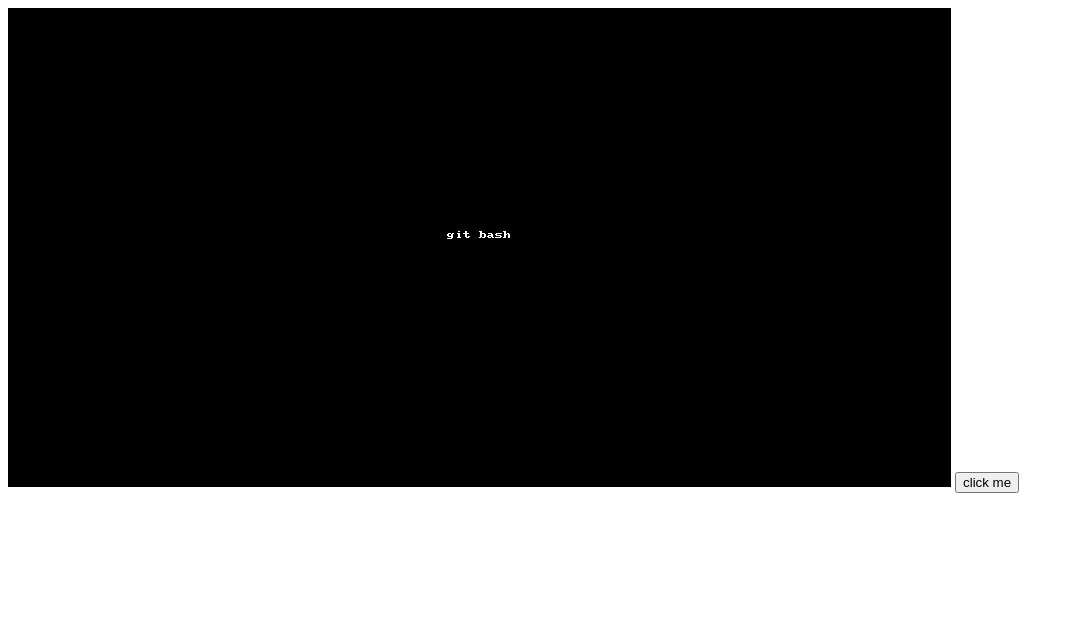
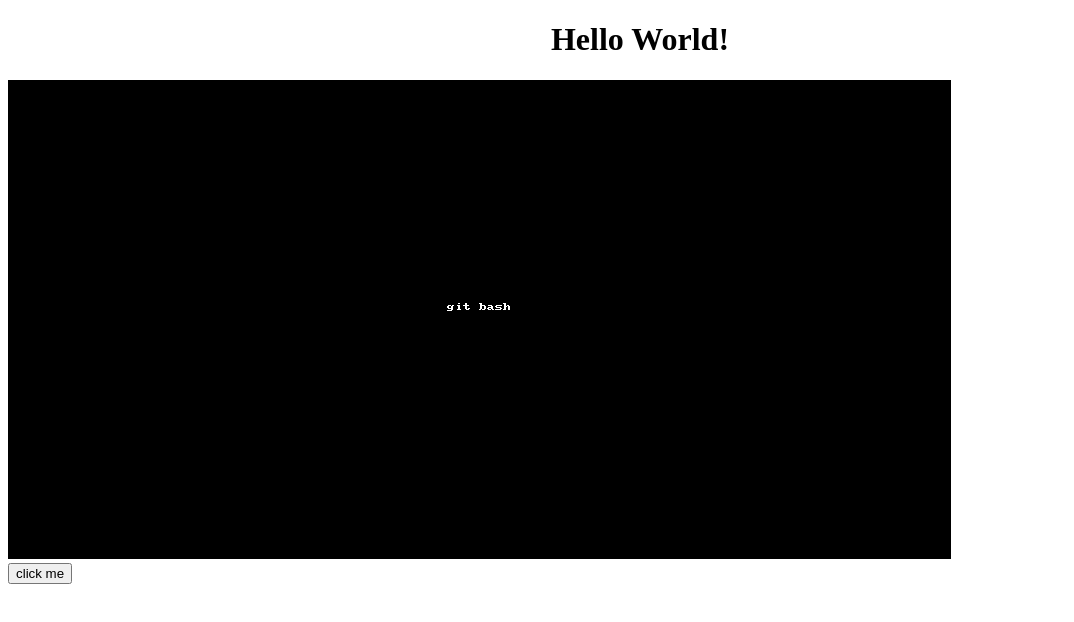
Before and after one commit to wangding/git-demo, a plain HTML site: page test.html in a window 1280 px wide. Shown: the whole page, without its empty margins (0-1074 px from the left). Drawn offline with Linux system fonts and the light colour scheme.

Commit message:
增加了一些内容

```diff
--- a/test.html
+++ b/test.html
@@ -6,7 +6,9 @@
 		<script src="test.js" type="text/javascript" charset="utf-8"></script>
 	</head>
 	<body>
+		<h1 style="text-align: center;">Hello World!</h1>
 		<img src="images/test2.gif"/>
+		<br />
 		<input type="button" id="tes" value="click me" onclick="hello()"/>
 	</body>
 </html>
```
